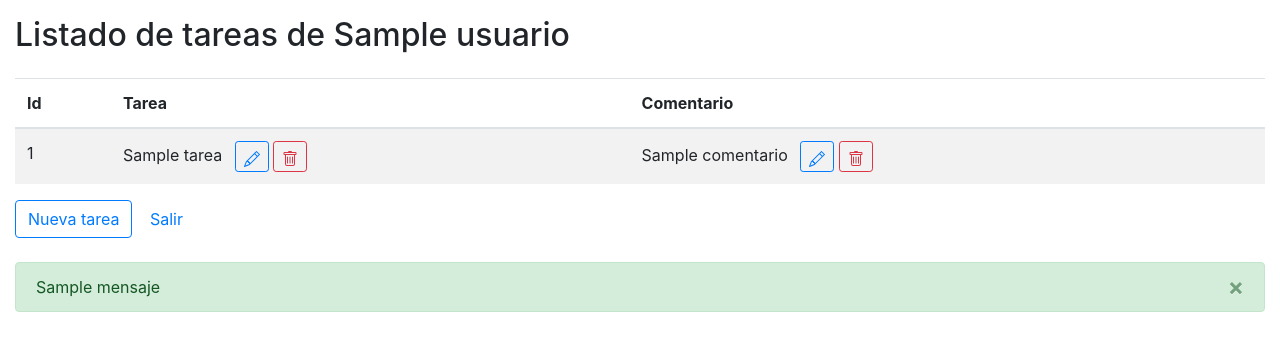
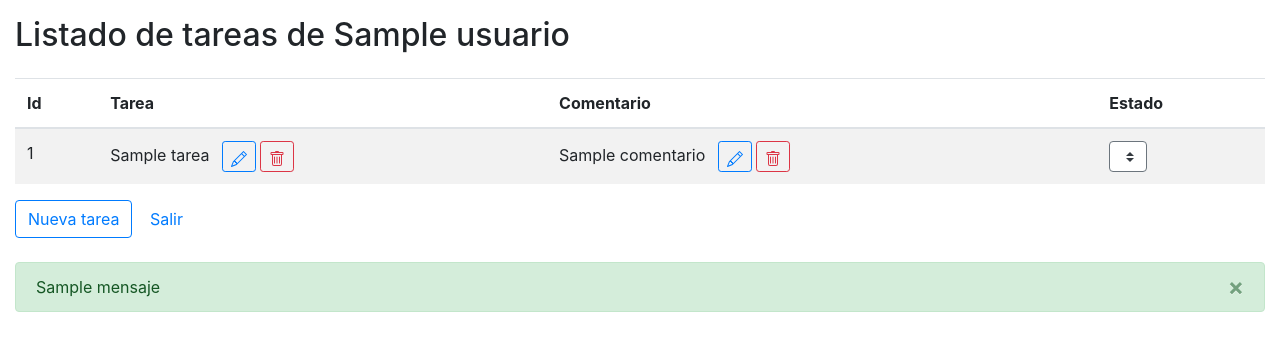
Before and after one commit to jpv49-ua/todolist-equipo-06, a Spring app: template src/main/resources/templates/listaTareas.html in a window 1280 px wide. Shown: the part 56-407 px from the top of the page. Run offline with Thymeleaf, Linux system fonts and the light colour scheme; the template is opened without the code that fills it: most values are stand-ins (such as "Sample title", 1, 10 or a date in 2020); data that the repository does not hold is empty.

Commit message:
Selector para cambiar el estado de las tareas en la lista

```diff
--- a/src/main/java/madstodolist/controller/TareaController.java
+++ b/src/main/java/madstodolist/controller/TareaController.java
@@ -69,6 +69,7 @@ public class TareaController {
         List<TareaData> tareas = tareaService.allTareasUsuario(idUsuario);
         model.addAttribute("usuario", usuario);
         model.addAttribute("tareas", tareas);
+        model.addAttribute("estados", EstadoTareaEnum.values());
         return "listaTareas";
     }
 
--- a/src/main/resources/templates/listaTareas.html
+++ b/src/main/resources/templates/listaTareas.html
@@ -23,6 +23,7 @@
                     <th>Id</th>
                     <th>Tarea</th>
                     <th>Comentario</th>
+                    <th>Estado</th>
                 </tr>
                 </thead>
                 <tbody>
@@ -49,6 +50,20 @@
                                     title="Borrar comentario" aria-label="Borrar comentario"
                                     th:onclick="'del(\'/tareas/' + ${tarea.id} + '/comentario\', \'el comentario\')'"><svg th:replace="fragments :: iconoBorrar"></svg></button>
                         </th:block>
+                    </td>
+                    <td>
+                        <form method="post" th:action="@{/tareas/{id}/estado(id=${tarea.id})}">
+                            <select class="custom-select custom-select-sm w-auto" name="estado"
+                                    aria-label="Estado de la tarea" onchange="this.form.submit()"
+                                    th:classappend="${tarea.estado?.name() == 'DONE'} ? 'border-success text-success'
+                                        : (${tarea.estado?.name() == 'IN_PROGRESS'} ? 'border-primary text-primary'
+                                        : 'border-secondary text-secondary')">
+                                <option th:each="estado : ${T(madstodolist.model.EstadoTareaEnum).values()}"
+                                        th:value="${estado}" th:text="${estado}"
+                                        th:selected="${estado == tarea.estado}"></option>
+                            </select>
+
+                        </form>
                     </td>
                 </tr>
                 </tbody>
```
Also changed, not shown: 1 other file.
